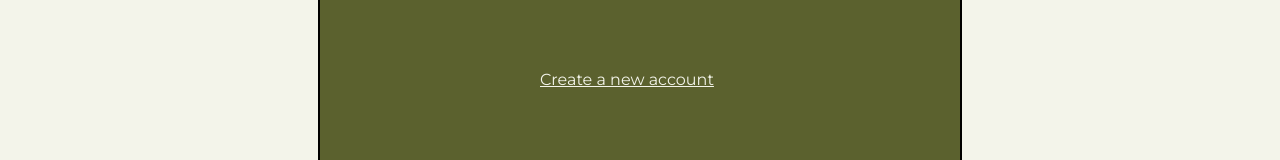
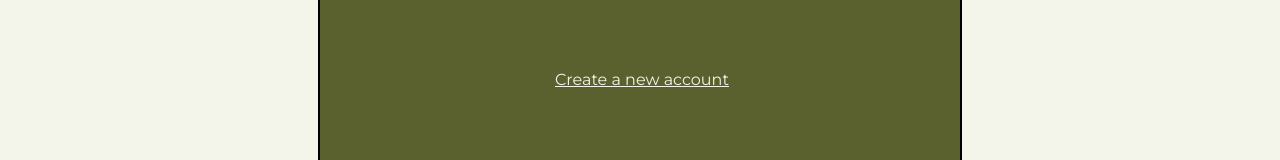
Before and after one commit to PeachyOmnivore/WellGroundedCounselling, a React (Vite) app: page /login in a window 1280 px wide. Shown: the part 552-712 px from the top of the page. Built offline with nearby package versions, Linux system fonts and the light colour scheme.

Commit message:
feat: add error message position and style change

```diff
--- a/src/pages/login/login.css
+++ b/src/pages/login/login.css
@@ -82,6 +82,12 @@
 .login-container a {
   color: #f3f4ea;
   position: relative;
-  left: 200px;
+  left: 215px;
   top: 70px;
 }
+
+.login-container p {
+  color: #f3f4ea;
+  text-align: center;
+  margin-top: 10px;
+}
```
